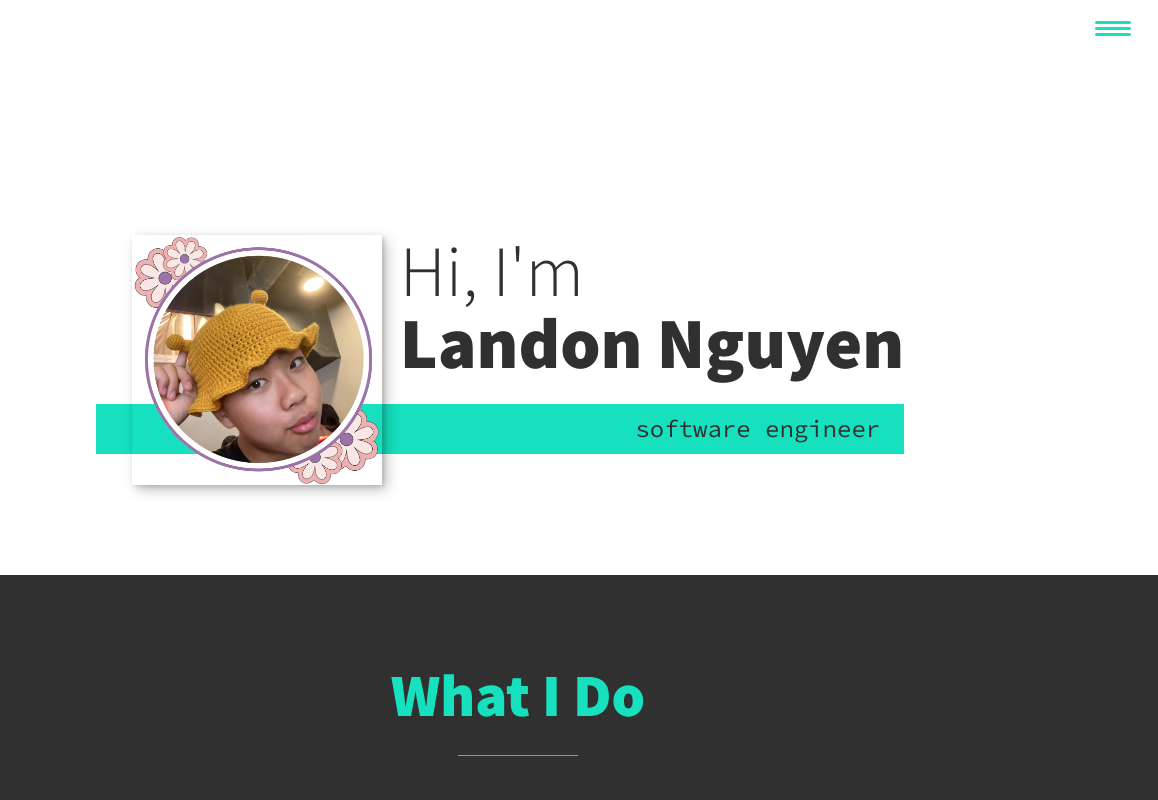
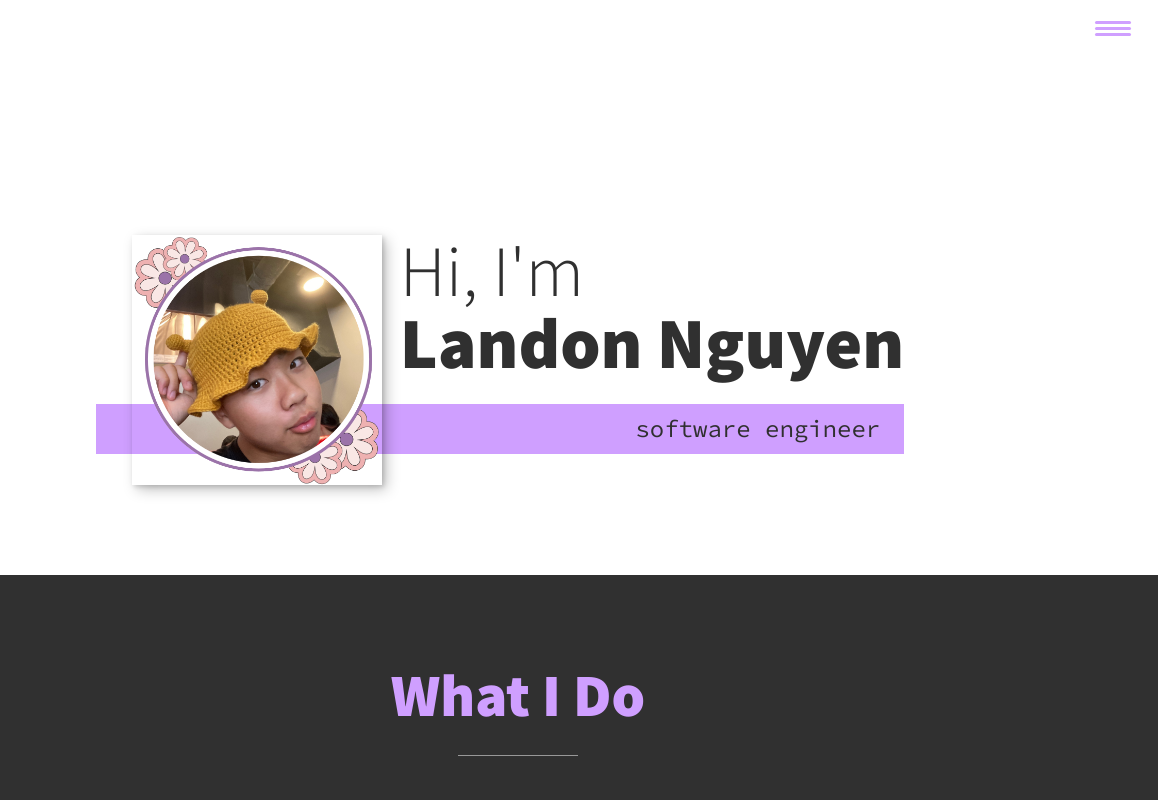
Before and after one commit to bamxo/website, a plain HTML site: page index.html in a window 1280 px wide. Shown: the top 800 px of the page, 122-1280 px from the left. Drawn offline with nearby package versions, Linux system fonts and the light colour scheme.

Commit message:
Update style.css

```diff
--- a/style.css
+++ b/style.css
@@ -15,7 +15,7 @@
 
     --clr-light: #fff;
     --clr-dark: #303030;
-    --clr-accent: #16e0bd;
+    --clr-accent: #CF9FFF; /* #16e0bd*/
 
     --fs-h1: 3rem;
     --fs-h2: 2.25rem;
```
